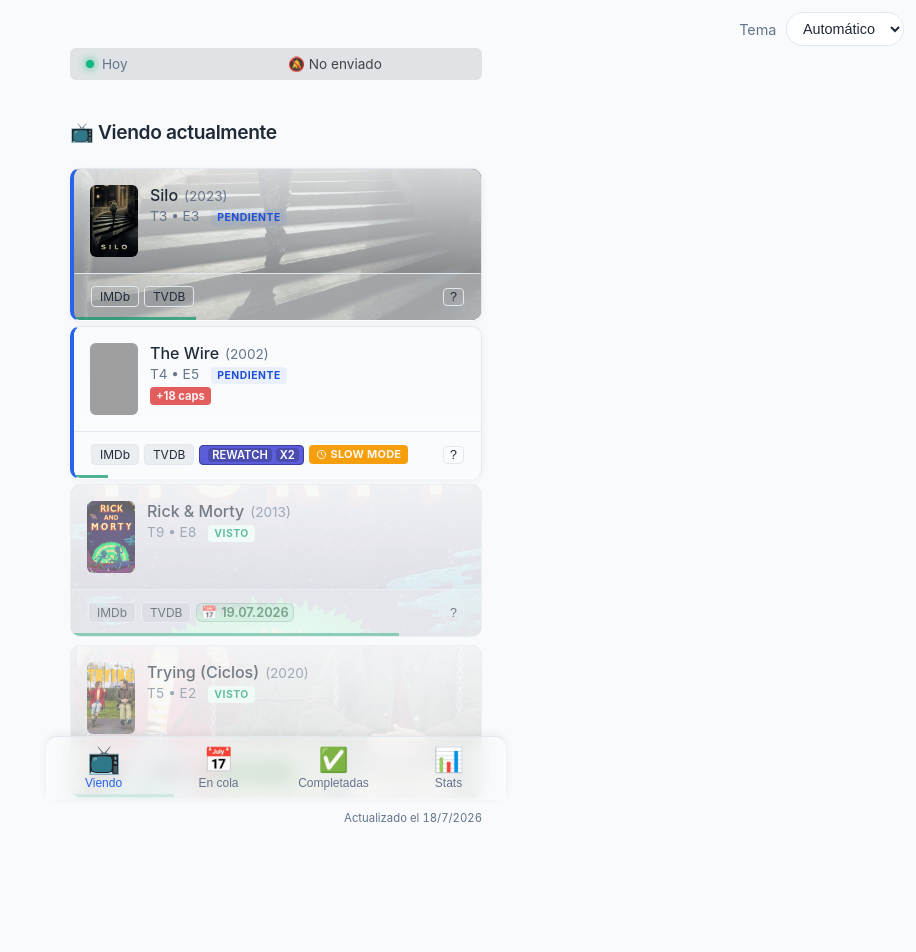
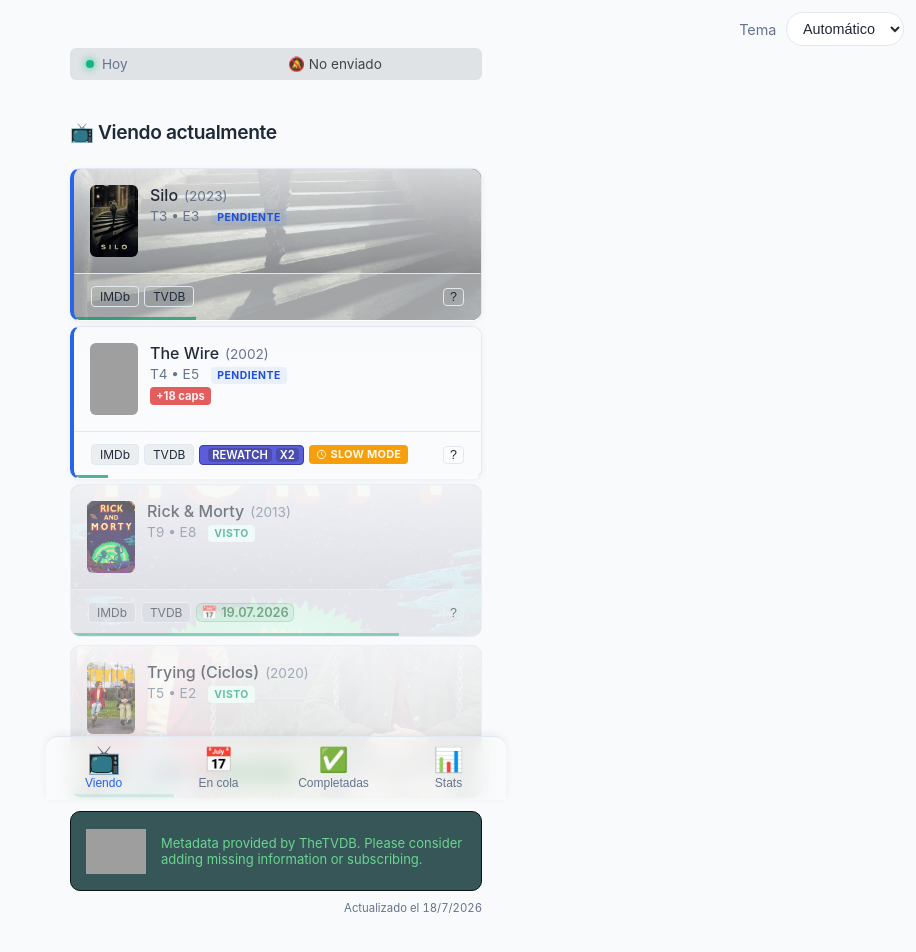
Before and after one commit to naoxink/viendo, a website: page index.html in a window 1280 px wide. Shown: the whole page, without its empty margins (364-1280 px from the left). Drawn offline with nearby package versions, Linux system fonts and the light colour scheme; grey boxes are pictures that could not be loaded.

Commit message:
Attribution thetvdb e ID de Ink Master

```diff
--- a/data/completadas.json
+++ b/data/completadas.json
@@ -1134,7 +1134,8 @@
     "imdb_id": "",
     "rewatch": false,
     "acumulados": 0,
-    "proximaFecha": ""
+    "proximaFecha": "",
+    "tvdb_id": 254986
   },
   {
     "titulo": "The Ministry of Time",
--- a/src/components/ViendoList.js
+++ b/src/components/ViendoList.js
@@ -16,6 +16,10 @@ export default {
         <div id="series-list" class="grid">
             <div class="no-content" v-if="!ordenada.length">No estás viendo nada actualmente :(</div>
             <ViendoCard v-for="serie in ordenada" :key="serie.titulo + serie.año" :serie="serie" />
+            <a class="thetvdbattribution" style="" href="https://thetvdb.com/subscribe">
+                    <img src="https://www.thetvdb.com/images/attribution/logo1.png" height="45">
+                    Metadata provided by TheTVDB. Please consider adding missing information or subscribing.
+            </a>
         </div>
     `
 }
--- a/style.css
+++ b/style.css
@@ -1976,6 +1976,22 @@ h4.fecha-separador {
   transform: rotate(45deg) translateY(-2px) scale(0.9);
 }
 
+.thetvdbattribution {
+    display: flex;
+    margin: 5px 0;
+    padding: 15px;
+    background-color: #365658;
+    border: 1px solid #0d1313;
+    min-height: 80px;
+    align-items: center;
+    justify-content: center;
+    font-size: 13px;
+    color: #6CD591;
+    text-decoration: none;
+    gap: 15px;
+    border-radius: 10px;
+}
+
 /* ==========================================
    MEDIA QUERIES: RESPONSIVE BOTTOM NAV
    ========================================== */
```
